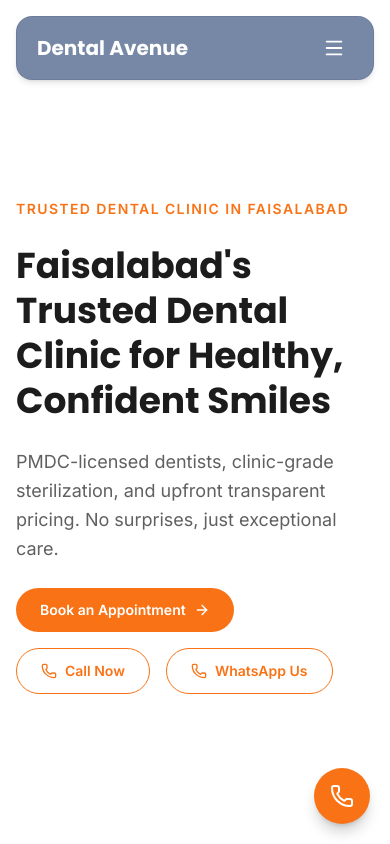
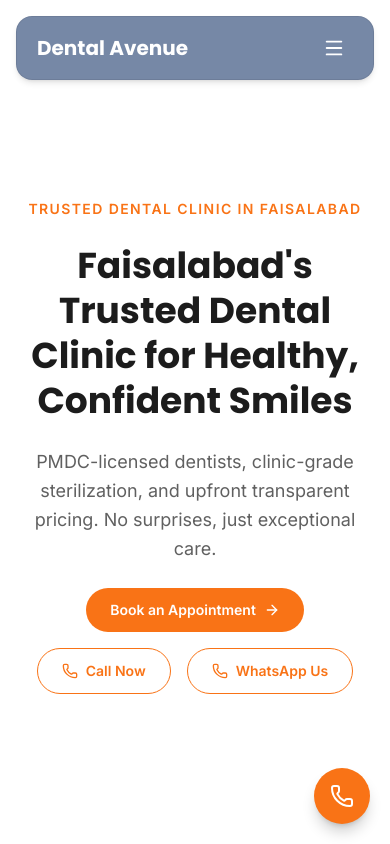
Before and after one commit to Ahmaddin1/Clinic-demo-site, a Next.js app: page / in a window 390 px wide. Shown: the top 844 px of the page. Built offline with nearby package versions, Linux system fonts and the light colour scheme.

Commit message:
modified mobile screen and added some details

```diff
--- a/src/app/globals.css
+++ b/src/app/globals.css
@@ -14,6 +14,16 @@ body {
   background-color: #ffffff;
   color: #1c1c1c;
   font-family: var(--font-inter), sans-serif;
+}
+
+::selection {
+  background-color: #f97316;
+  color: #FFFFFF;
+}
+
+::-moz-selection {
+  background-color: #f97316;
+  color: #FFFFFF;
 }
 
 h1,
--- a/src/app/services/dental-implants/page.js
+++ b/src/app/services/dental-implants/page.js
@@ -38,7 +38,7 @@ export default function DentalImplantsPage() {
     <ServicePageLayout
       title="Dental Implants"
       intro="Permanent, natural-looking replacements for missing teeth, restoring full bite function and confidence."
-      image="https://images.unsplash.com/photo-1598256989014-93a25d7d7350?w=900&q=80"
+      image="https://plus.unsplash.com/premium_photo-1674998790004-1c08a997011c?w=500&auto=format&fit=crop&q=60&ixlib=rb-4.1.0&ixid=M3wxMjA3fDB8MHxzZWFyY2h8NDF8fGRlbnRhbCUyMGNsaW5pY3xlbnwwfHwwfHx8MA%3D%3D"
       imageAlt="Dental implant consultation and placement at Dental Avenue Faisalabad"
       whatToExpect={whatToExpect}
       trustPoints={trustPoints}
--- a/src/components/HeroSection.jsx
+++ b/src/components/HeroSection.jsx
@@ -34,7 +34,7 @@ export default function HeroSection() {
 
       <div className="mx-auto max-w-7xl w-full grid grid-cols-1 lg:grid-cols-2 gap-12 items-center">
         {/* Left: copy */}
-        <div className="flex flex-col gap-6">
+        <div className="flex flex-col items-center gap-6 text-center lg:items-start lg:text-left">
           <span
             ref={eyebrowRef}
             className="inline-flex items-center gap-2 text-accent font-semibold text-sm uppercase tracking-widest"
@@ -58,7 +58,7 @@ export default function HeroSection() {
             transparent pricing. No surprises, just exceptional care.
           </p>
 
-          <div ref={ctaRef} className="flex flex-wrap items-center gap-4">
+          <div ref={ctaRef} className="flex flex-wrap items-center justify-center gap-4 lg:justify-start">
             <Link
               href="/contact"
               className="inline-flex items-center gap-2 rounded-full bg-accent px-6 py-3 text-sm font-semibold text-white hover:bg-orange-600 transition-colors duration-200"
```
Also changed, not shown: public/icon.png (deleted).
